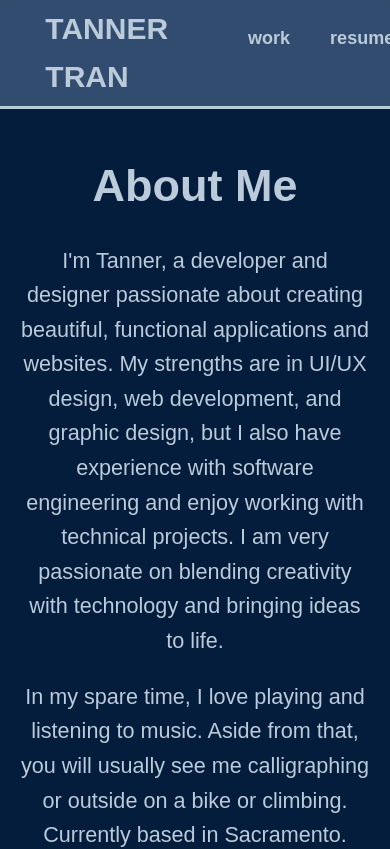
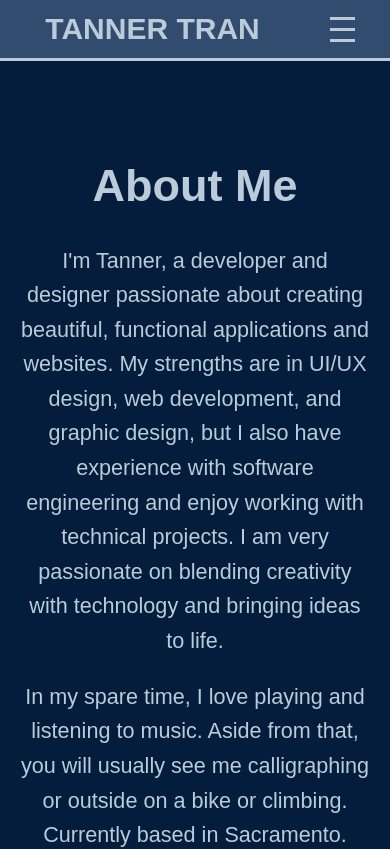
Before and after one commit to tanner9427/website, a Next.js app: page /aboutme in a window 390 px wide. Shown: the top 849 px of the page. Built offline with nearby package versions, Linux system fonts and the light colour scheme; a web font is replaced by a local one.

Commit message:
mobile ui changes

```diff
--- a/components/layout.js
+++ b/components/layout.js
@@ -31,11 +31,11 @@ export default function Layout({ children, home, showHeader = true, showNavbar =
                             {home ? (
                                 <>
                                     <div className={styles.autotype}>
-                                        <h1>Hi!</h1>
-                                        <h1>My name is Tanner, I'm a
+                                        <h1>My name is Tanner,</h1>
+                                            <h1>I'm a
                                             <span className={styles.autotypeEffect}>
                                                 <ReactTypingEffect
-                                                    text={["UI Designer.", "Developer.", "UX Designer.", "Web Developer."]}
+                                                    text={["UI Designer.", "Frontend Developer.", "UX Designer.", "Web Developer.", "Web Designer."]}
                                                     speed={80}
                                                     eraseDelay={2000}
                                                     eraseSpeed={90}
@@ -71,7 +71,7 @@ export default function Layout({ children, home, showHeader = true, showNavbar =
                     <span>listening to <a href="https://open.spotify.com/track/3wBy12K7BHKHJspUwJw8fq?si=6b9ea817f0674b5e" target="_blank" rel="noopener noreferrer">mojo pin</a> • </span>
                     <span>watching <a href="https://www.imdb.com/title/tt7160372/" target="_blank" rel="noopener noreferrer">the zone of interest</a> • </span>
                     <span>reading <a href="https://www.goodreads.com/book/show/13623848-the-song-of-achilles" target="_blank" rel="noopener noreferrer">the song of achilles</a></span>
-                    <span className={styles.signature}>© 2025 made by Tanner Tran</span>
+                    <span className={styles.signature}>© 2025 Tanner Tran. Built with Next.js.</span>
                 </div>
             </div>
 
--- a/components/layout.module.css
+++ b/components/layout.module.css
@@ -28,7 +28,7 @@
     align-items: flex-start;
     /* margin: 3rem 1rem 2rem 6rem; */
     margin: 0rem 1rem 2rem 6rem;
-    max-width: 45rem;
+    max-width: 50rem;
     padding-top: 8rem;
 }
 
@@ -56,6 +56,7 @@
     margin-left: 8px;
     font-style: italic;
     color: goldenrod;
+    white-space: nowrap;
 }
 
 .horizontalLine {
--- a/components/navbar.js
+++ b/components/navbar.js
@@ -2,21 +2,33 @@ import Link from 'next/link';
 import styles from './navbar.module.css';
 import { Link as ScrollLink } from 'react-scroll';
 import { useRouter } from 'next/router';
+import { useState } from 'react';
 
 export default function Navbar() {
     const router = useRouter();
     const isHome = router.pathname === '/';
+    const [isOpen, setIsOpen] = useState(false);
+
+    const toggleMenu = () => setIsOpen(!isOpen);
 
     return (
         <div className={styles.navcontainer}>
             <div className={styles.navbar}>
                 <div className={styles.logoName}>
                     <Link href="/" className={styles.logoContainer}>
-                        {/* <img src="/images/tt_icon.png" alt="Logo" className={styles.logo}></img> */}
                         <span className={styles.name}>TANNER TRAN</span>
                     </Link>
+                    {/* <span style={{ color: 'white' }}>☰</span> */}
+
+                    {/* Hamburger icon (visible only on mobile) */}
+                    <button className={styles.hamburger} onClick={toggleMenu}>
+                        <div className={styles.bar}></div>
+                        <div className={styles.bar}></div>
+                        <div className={styles.bar}></div>
+                    </button>
                 </div>
-                <ul className={styles.items}>
+
+                <ul className={`${styles.items} ${isOpen ? styles.show : ''}`}>
                     <li className={styles.item}>
                         {isHome ? (
                             <ScrollLink
@@ -33,7 +45,6 @@ export default function Navbar() {
                                 work
                             </Link>
                         )}
-
                     </li>
                     <li className={styles.item}>
                         <Link href="/Tanner Tran Resume.pdf" target="_blank" rel="noopener noreferrer">
@@ -41,18 +52,13 @@ export default function Navbar() {
                         </Link>
                     </li>
                     <li className={styles.item}>
-                        <Link href="/aboutme">
-                            about me
-                        </Link>
+                        <Link href="/aboutme">about me</Link>
                     </li>
                     <li className={styles.item}>
-                        <a href="mailto:tanner9427@outlook.com">
-                            contact me
-                        </a>
+                        <a href="mailto:tanner9427@outlook.com">contact me</a>
                     </li>
-
                 </ul>
             </div>
         </div>
-    )
+    );
 }
--- a/components/navbar.module.css
+++ b/components/navbar.module.css
@@ -46,14 +46,6 @@
     color: #BBCBD9;
 }
 
-.items {
-    display: flex;
-    justify-content: space-between;
-    list-style-type: none;
-    font-weight: 800;
-
-}
-
 .item {
     padding: 5px 20px;
 }
@@ -68,3 +60,69 @@
     color: inherit;
     font-weight: bold;
 }
+
+/* Mobile dropdown */
+.hamburger {
+    display: none;
+    flex-direction: column;
+    cursor: pointer;
+    background: none;
+    border: none;
+    padding: 10px;
+    z-index: 2000;
+    position: relative;
+}
+
+.bar {
+    width: 25px;
+    height: 3px;
+    background-color: #BBCBD9;
+    /* Change to red temporarily so you can see it */
+    margin: 4px 0;
+}
+
+/* Default styles */
+.items {
+    display: flex;
+    justify-content: space-between;
+    list-style-type: none;
+    font-weight: 800;
+}
+
+/* Hide menu by default on mobile */
+@media screen and (max-width: 768px) {
+    .navbar {
+        flex-direction: row;
+        justify-content: space-between;
+        align-items: center;
+        width: 100%;
+    }
+
+    .logoName {
+        width: 100%;
+        display: flex;
+        justify-content: space-between;
+        align-items: center;
+    }
+
+    .hamburger {
+        display: flex;
+    }
+
+    .items {
+        display: none;
+        flex-direction: column;
+        background-color: #f0f0f0;
+        width: 100%;
+        position: absolute;
+        top: 70px;
+        left: 0;
+        z-index: 1000;
+        padding: 20px;
+        gap: 10px;
+    }
+
+    .show {
+        display: flex;
+    }
+}
--- a/components/work.js
+++ b/components/work.js
@@ -11,7 +11,7 @@ export default function Work() {
             </Head>
             <section id="myWork" className={styles.mywork}>
                 <div className={styles.headerBox}>
-                    <h1>SOME OF MY PAST WORKS</h1>
+                    <h1>Selected Works</h1>
                 </div>
 
                 <div className={styles.projectList}>
--- a/pages/projects/spotsync.js
+++ b/pages/projects/spotsync.js
@@ -26,6 +26,7 @@ export default function SpotSync() {
                 <div className={styles.imageGrid}>
                     <img src="/images/Neighbors.png" alt="Neighbors" className={styles.projectImage} />
                     <img src="/images/Neighbors Profile.png" alt="Neighbors Profile" className={styles.projectImage} />
+                    <img src="/images/SpotSync User Jouney.jpg" alt="SpotSync User Journey" className={styles.projectImage} />
                 </div>
                 {/* <p className={styles.moreInfo}>
                     For more details, visit the <a href="https://example.com" target="_blank" rel="noopener noreferrer">project website</a>.
```
Also changed, not shown: pages/index.js (+18 -0 lines), public/images/SpotSync User Jouney.jpg (added).
